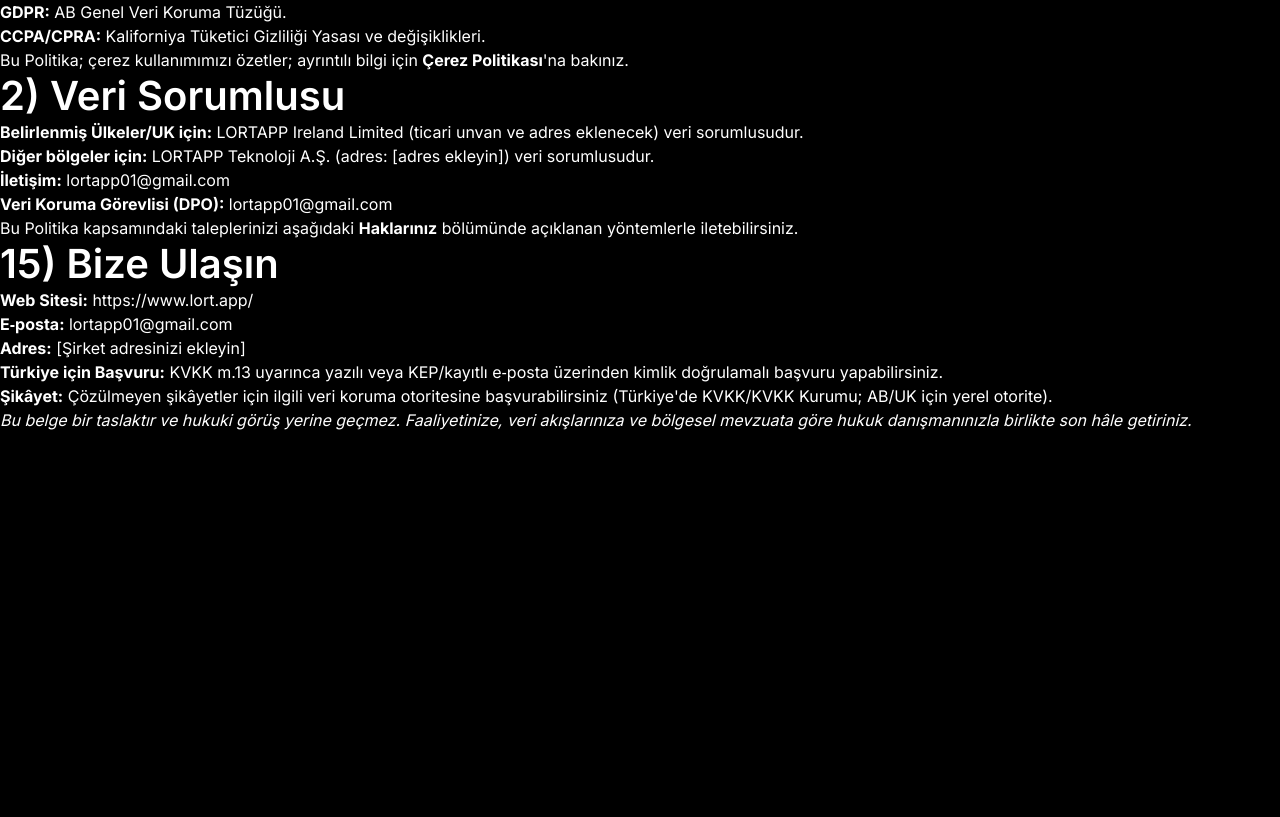
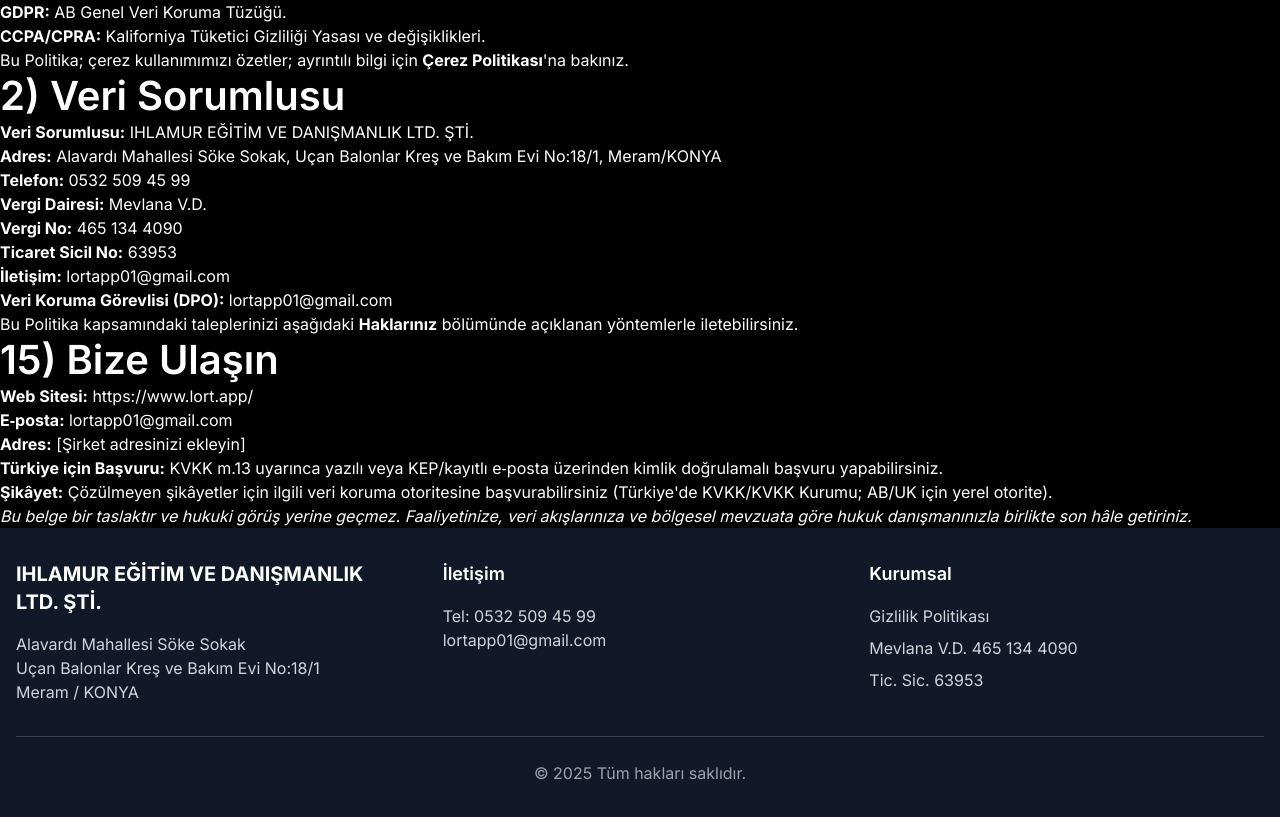
Before and after one commit to ygulen651/LORT-APP, a Next.js app: page /privacy in a window 1280 px wide. Shown: the part 404-1221 px from the top of the page. Before the commit the page ends 836 px from the top, so only its background shows below. Built offline with nearby package versions, Linux system fonts and the light colour scheme; no server answers.

Commit message:
feat:düzenlem

```diff
--- a/src/app/layout.tsx
+++ b/src/app/layout.tsx
@@ -3,6 +3,7 @@
 import './globals.css'
 import { ThemeProvider } from '@/components/providers/theme-provider'
 import { Analytics } from '@vercel/analytics/react'
+import Footer from '@/components/Footer'
 
 const inter = Inter({ subsets: ['latin'] })
 
@@ -55,16 +56,19 @@
 }) {
   return (
     <html lang="tr" suppressHydrationWarning>
-      <body className={inter.className}>
+      <body className={`${inter.className} flex flex-col min-h-screen`}>
         <ThemeProvider
           attribute="class"
           defaultTheme="system"
           enableSystem
           disableTransitionOnChange
         >
-          {children}
+          <main className="flex-grow">
+            {children}
+          </main>
+          <Footer />
+          <Analytics />
         </ThemeProvider>
-        <Analytics />
       </body>
     </html>
   )
--- a/src/app/privacy/page.tsx
+++ b/src/app/privacy/page.tsx
@@ -39,8 +39,12 @@
       <section id="veri-sorumlusu">
         <h2>2) Veri Sorumlusu</h2>
         <ul>
-          <li><strong>Belirlenmiş Ülkeler/UK için:</strong> LORTAPP Ireland Limited (ticari unvan ve adres eklenecek) veri sorumlusudur.</li>
-          <li><strong>Diğer bölgeler için:</strong> LORTAPP Teknoloji A.Ş. (adres: [adres ekleyin]) veri sorumlusudur.</li>
+          <li><strong>Veri Sorumlusu:</strong> IHLAMUR EĞİTİM VE DANIŞMANLIK LTD. ŞTİ.</li>
+          <li><strong>Adres:</strong> Alavardı Mahallesi Söke Sokak, Uçan Balonlar Kreş ve Bakım Evi No:18/1, Meram/KONYA</li>
+          <li><strong>Telefon:</strong> <a href="tel:+905325094599">0532 509 45 99</a></li>
+          <li><strong>Vergi Dairesi:</strong> Mevlana V.D.</li>
+          <li><strong>Vergi No:</strong> 465 134 4090</li>
+          <li><strong>Ticaret Sicil No:</strong> 63953</li>
           <li><strong>İletişim:</strong> <a href="mailto:lortapp01@gmail.com">lortapp01@gmail.com</a></li>
           <li><strong>Veri Koruma Görevlisi (DPO):</strong> <a href="mailto:lortapp01@gmail.com">lortapp01@gmail.com</a></li>
         </ul>
--- /dev/null
+++ b/src/components/Footer.tsx
@@ -0,0 +1,53 @@
+import Link from 'next/link';
+import React from 'react';
+
+const Footer = () => {
+  return (
+    <footer className="bg-gray-900 text-white py-8">
+      <div className="container mx-auto px-4">
+        <div className="grid grid-cols-1 md:grid-cols-3 gap-8">
+          <div>
+            <h3 className="text-xl font-bold mb-4">IHLAMUR EĞİTİM VE DANIŞMANLIK LTD. ŞTİ.</h3>
+            <p className="text-gray-300">Alavardı Mahallesi Söke Sokak</p>
+            <p className="text-gray-300">Uçan Balonlar Kreş ve Bakım Evi No:18/1</p>
+            <p className="text-gray-300">Meram / KONYA</p>
+          </div>
+          <div>
+            <h4 className="text-lg font-semibold mb-4">İletişim</h4>
+            <p className="text-gray-300">
+              <a href="tel:+905325094599" className="hover:text-white transition-colors">
+                Tel: 0532 509 45 99
+              </a>
+            </p>
+            <p className="text-gray-300">
+              <a href="mailto:lortapp01@gmail.com" className="hover:text-white transition-colors">
+                lortapp01@gmail.com
+              </a>
+            </p>
+          </div>
+          <div>
+            <h4 className="text-lg font-semibold mb-4">Kurumsal</h4>
+            <ul className="space-y-2">
+              <li>
+                <Link href="/privacy" className="text-gray-300 hover:text-white transition-colors">
+                  Gizlilik Politikası
+                </Link>
+              </li>
+              <li>
+                <p className="text-gray-300">Mevlana V.D. 465 134 4090</p>
+              </li>
+              <li>
+                <p className="text-gray-300">Tic. Sic. 63953</p>
+              </li>
+            </ul>
+          </div>
+        </div>
+        <div className="border-t border-gray-700 mt-8 pt-6 text-center text-gray-400">
+          <p>© {new Date().getFullYear()} Tüm hakları saklıdır.</p>
+        </div>
+      </div>
+    </footer>
+  );
+};
+
+export default Footer;
```
